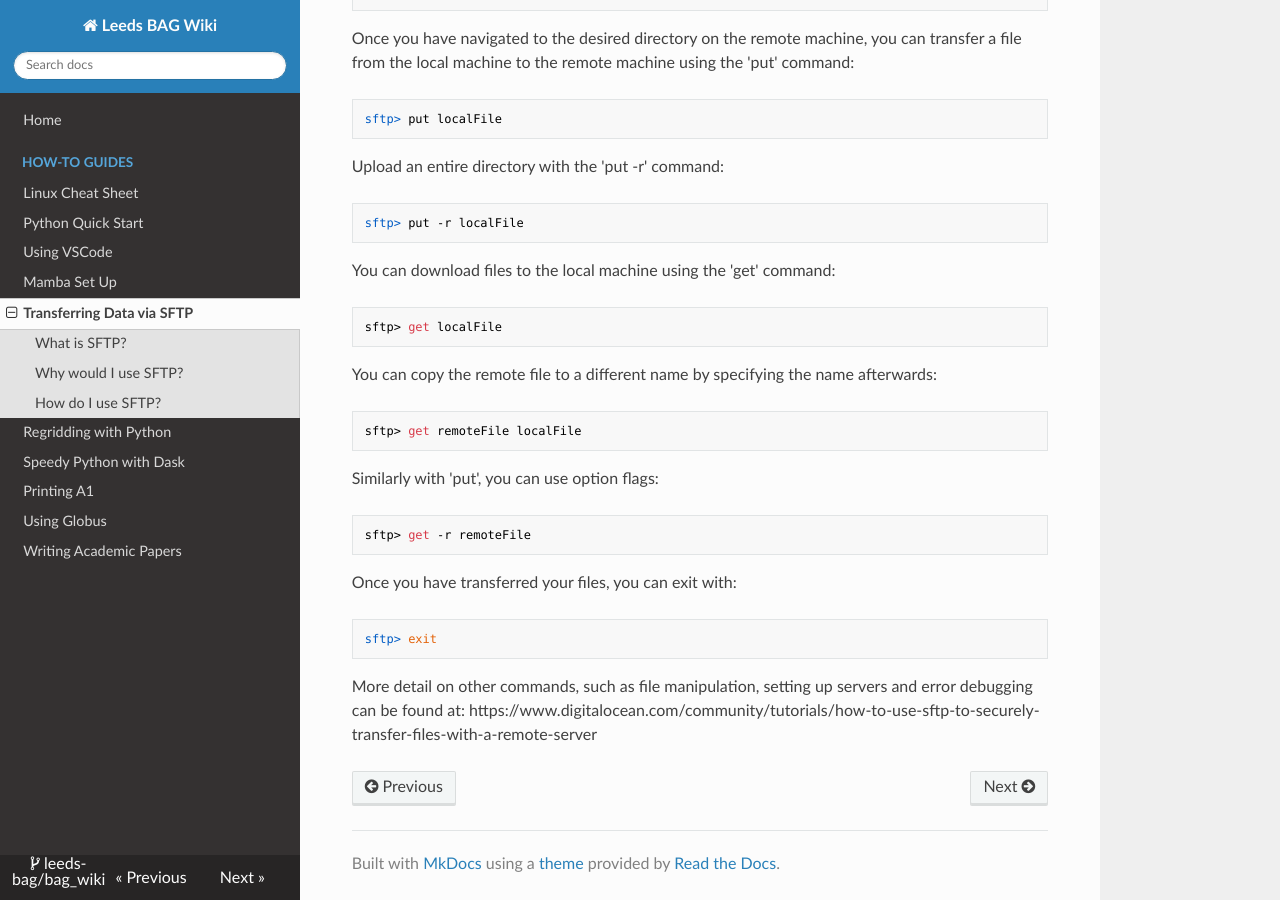
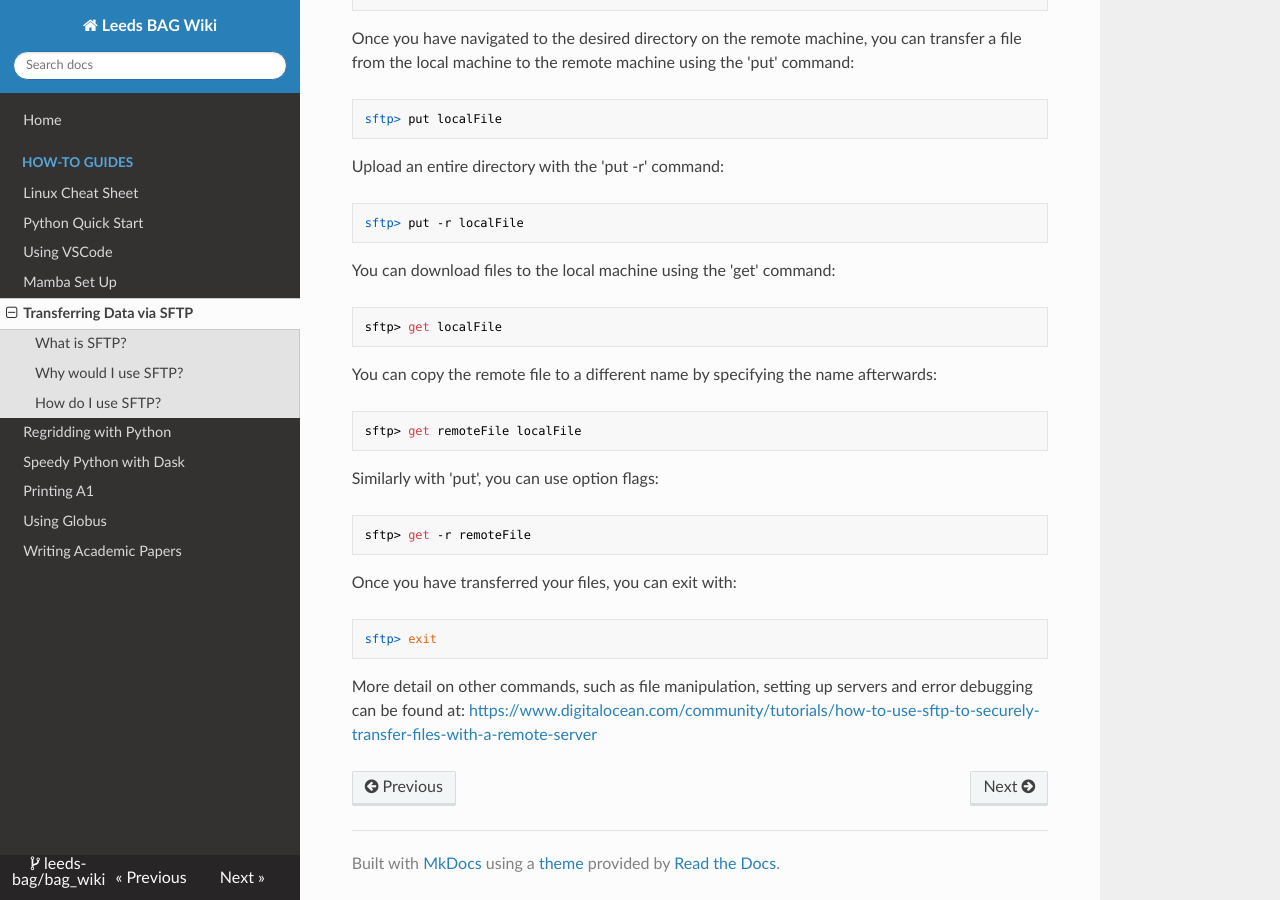
Before and after one commit to leeds-bag/bag_wiki, an MkDocs documentation site: the page built from docs/Transferring_data_using_SFTP.md, in a window 1280 px wide and 900 px high, scrolled down 1409 px. Built offline with MkDocs 1.6.1, drawn with Linux system fonts in a browser that asks for light colours; nearby versions of some CDN libraries; some of the changed text lies outside the part shown.

````diff
--- a/docs/Transferring_data_using_SFTP.md
+++ b/docs/Transferring_data_using_SFTP.md
@@ -3,7 +3,7 @@
 
 Author: Mathew Alexander
 
-Acknowledgements: Information found at https://www.digitalocean.com/community/tutorials/how-to-use-sftp-to-securely-transfer-files-with-a-remote-server .
+Acknowledgements: Information found at <https://www.digitalocean.com/community/tutorials/how-to-use-sftp-to-securely-transfer-files-with-a-remote-server>
 
 
 
@@ -123,4 +123,4 @@ sftp> exit
 ```
 
 
-More detail on other commands, such as file manipulation, setting up servers and error debugging can be found at: https://www.digitalocean.com/community/tutorials/how-to-use-sftp-to-securely-transfer-files-with-a-remote-server
+More detail on other commands, such as file manipulation, setting up servers and error debugging can be found at: <https://www.digitalocean.com/community/tutorials/how-to-use-sftp-to-securely-transfer-files-with-a-remote-server>
````
